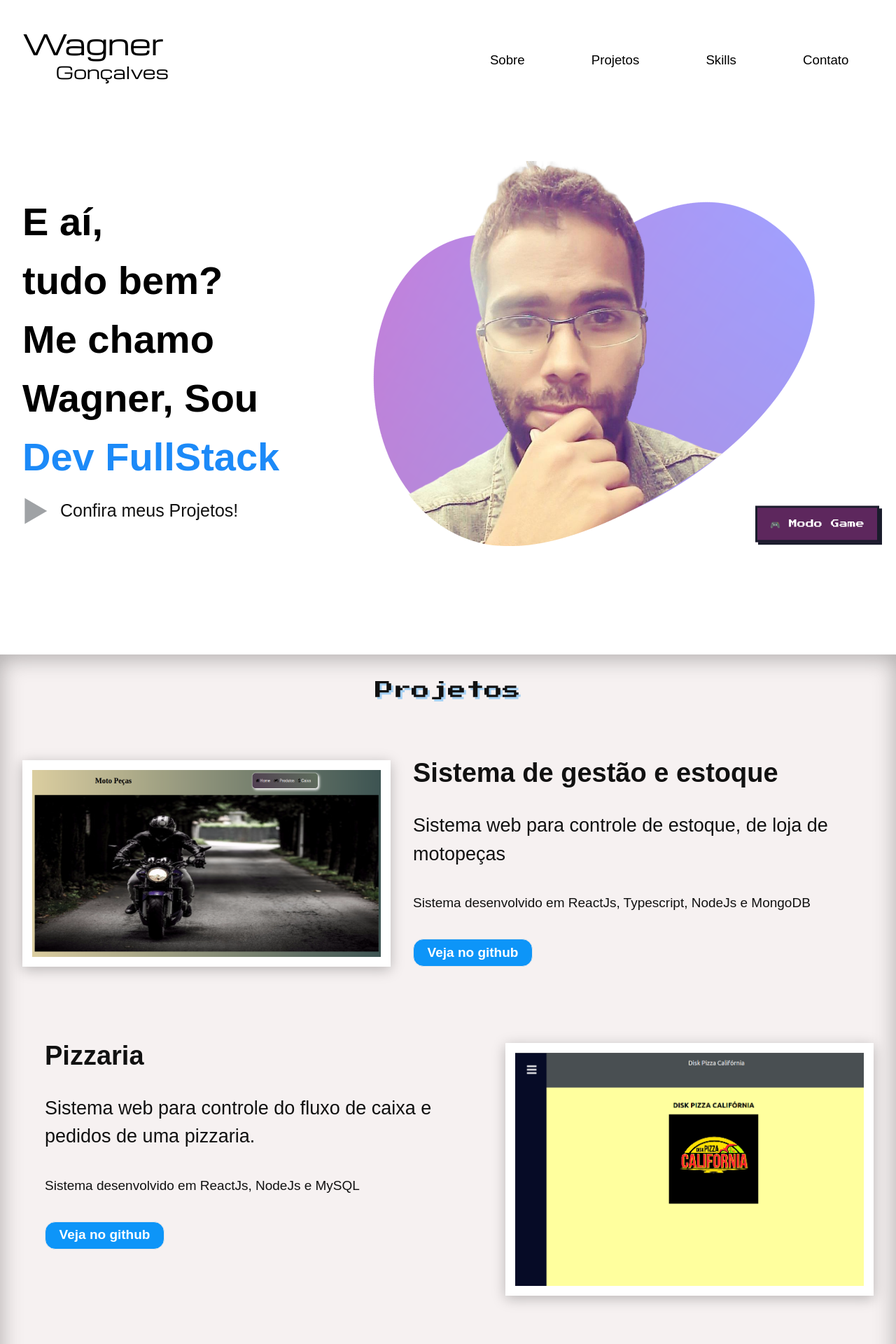
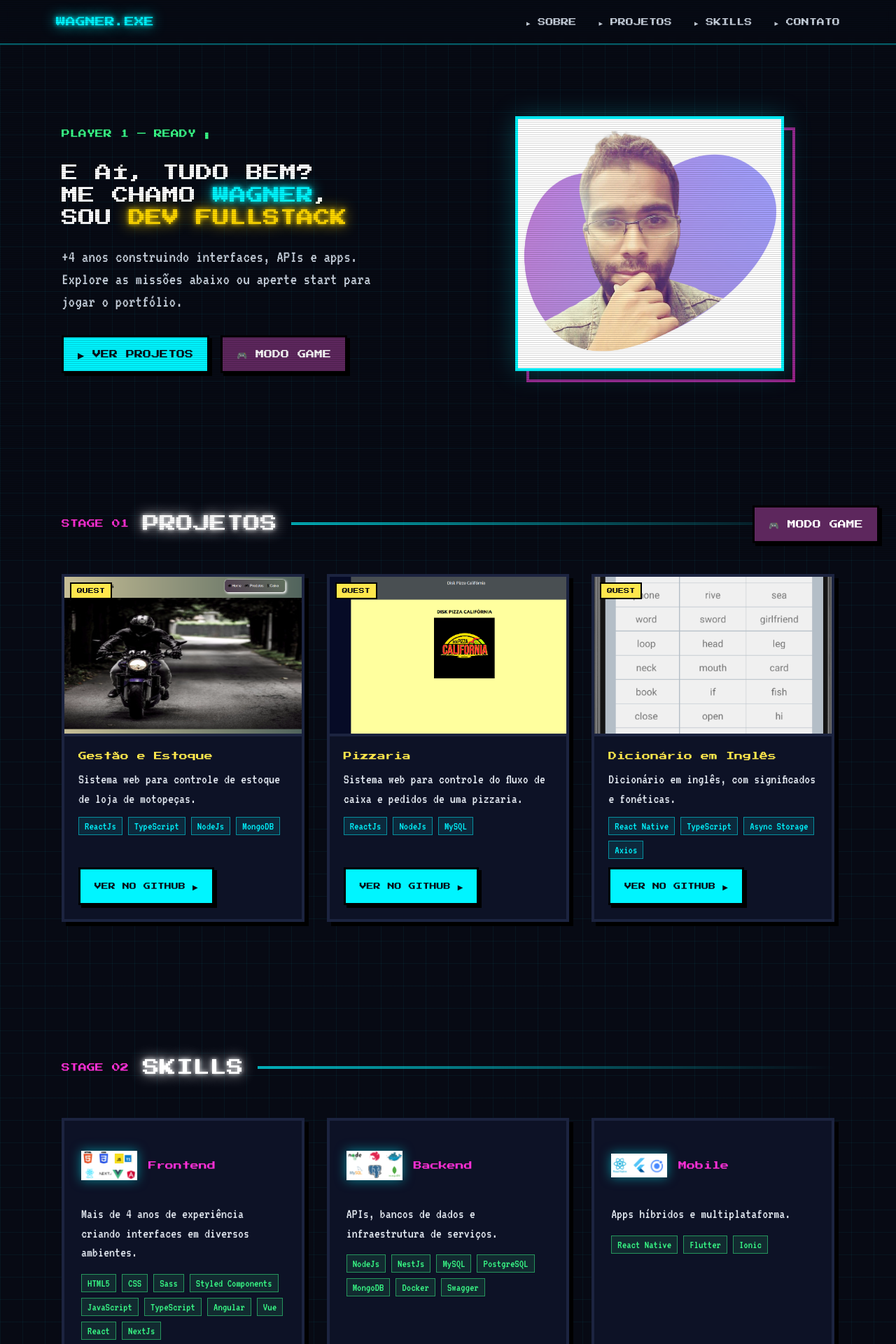
Before and after one commit to WagnerTerry/portfolio, a React (Vite) app: page / in a window 1280 px wide. Shown: the top 1920 px of the page at 70% size. Built offline with nearby package versions, Linux system fonts and the light colour scheme.

Commit message:
feat: enhance portfolio with new styles and components; update font styles, improve layout, and add tech stack display for projects and skills

```diff
--- a/index.html
+++ b/index.html
@@ -3,7 +3,7 @@
   <head>
     <meta charset="UTF-8" />
     <link rel="icon" type="image/svg+xml" href="/notebook.png" />
-    <link href="https://fonts.googleapis.com/css2?family=Michroma&family=Press+Start+2P&display=swap" rel="stylesheet">
+    <link href="https://fonts.googleapis.com/css2?family=Michroma&family=Press+Start+2P&family=VT323&display=swap" rel="stylesheet">
     <meta name="viewport" content="width=device-width, initial-scale=1.0" />
     <title>Portfólio Wagner Gonçalves</title>
   </head>
--- a/src/App.tsx
+++ b/src/App.tsx
@@ -1,4 +1,3 @@
-import Play from "../src/assets/play.svg";
 import Profile from "../src/assets/profile.png";
 import Motorcycle from "../src/assets/motorcycle-cover.png";
 import DiskPizza from "../src/assets/disk-pizza.png";
@@ -7,16 +6,34 @@ import StackFrontend from "../src/assets/stack-frontend.svg";
 import StackBackend from "../src/assets/stack-backend.svg";
 import StackMobile from "../src/assets/stack-mobile.svg";
 import PhotoContact from "../src/assets/photo-contact.jpeg";
-import Linkedin from "../src/assets/linkedin.jpeg";
-import Github from "../src/assets/github.png";
-import CurriculumIcon from "../src/assets/icone-curriculo.png";
-import Curriculum from "../src/data/curriculo do Wagner.pdf";
+import Curriculum from "./data/curriculo do Wagner.pdf";
 
 import { useState } from "react";
 
 import { Project } from "./components/Project";
 import { Skills } from "./components/Skills";
 import { GameMode } from "./game/GameMode";
+
+const NAV_LINKS = [
+  { href: "#about", label: "SOBRE" },
+  { href: "#projects", label: "PROJETOS" },
+  { href: "#skills", label: "SKILLS" },
+  { href: "#contact", label: "CONTATO" },
+];
+
+function SectionTitle(props: { stage: string; title: string }) {
+  return (
+    <div className="flex items-center gap-3 sm:gap-5 mb-10 sm:mb-14">
+      <span className="font-press-start text-neon-magenta text-[9px] sm:text-xs shrink-0">
+        {props.stage}
+      </span>
+      <h2 className="font-press-start text-white neon-text text-base sm:text-2xl m-0 shrink-0">
+        {props.title}
+      </h2>
+      <div className="flex-1 h-1 min-w-8 bg-gradient-to-r from-neon-cyan/70 to-transparent" />
+    </div>
+  );
+}
 
 function App() {
   const [gameMode, setGameMode] = useState(false);
@@ -26,226 +43,227 @@ function App() {
   }
 
   return (
-    <div>
+    <div className="scanlines min-h-screen">
       <button
-        className="fixed right-6 bottom-6 z-[100] font-press-start text-[12px] text-white bg-game-purple border-[3px] border-game-dark shadow-[4px_4px_0_#1a1c2c] px-[18px] py-[14px] cursor-pointer animate-game-pulse hover:bg-game-red active:translate-x-[3px] active:translate-y-[3px] active:shadow-[1px_1px_0_#1a1c2c]"
+        className="fixed right-4 bottom-4 sm:right-6 sm:bottom-6 z-[100] pixel-btn bg-game-purple text-white animate-game-pulse hover:bg-game-red"
         onClick={() => setGameMode(true)}
         title="Jogue o portfólio em modo game!"
       >
-        🎮 Modo Game
+        🎮 MODO GAME
       </button>
 
-      <div id="about" className="p-8">
-        <header className="flex justify-between items-center flex-wrap max-[750px]:flex-col max-[750px]:items-center max-[750px]:mb-8">
-          <div className="flex items-end text-black font-michroma flex-col">
-            <strong className="text-[30pt] font-normal max-[450px]:text-[22pt]">
-              Wagner
-            </strong>
-            <strong className="text-[18pt] font-normal -mt-2 -mr-1.5 max-[450px]:text-[14pt]">
-              Gonçalves
-            </strong>
-          </div>
-
-          <nav className="w-[48%] max-[750px]:w-auto">
-            <ul className="list-none flex justify-around gap-6 m-0 p-0 text-[14pt] mt-5">
-              <li>
+      <header className="fixed top-0 inset-x-0 z-50 bg-hud-bg/90 backdrop-blur border-b-2 border-neon-cyan/40">
+        <div className="max-w-6xl mx-auto px-4 py-3 sm:py-4 flex flex-wrap items-center justify-between gap-x-6 gap-y-2">
           <a
             href="#about"
-                  className="no-underline text-black hover:text-[#09e1bd]"
+            className="font-press-start text-neon-cyan neon-text text-xs sm:text-sm no-underline"
           >
-                  Sobre
+            WAGNER.EXE
+          </a>
+          <nav>
+            <ul className="flex flex-wrap gap-x-4 gap-y-2 sm:gap-x-8 list-none m-0 p-0">
+              {NAV_LINKS.map((link) => (
+                <li key={link.href}>
+                  <a
+                    href={link.href}
+                    className="font-press-start text-[9px] sm:text-[11px] no-underline text-slate-300 transition-colors hover:text-neon-yellow"
+                  >
+                    ▸ {link.label}
                   </a>
                 </li>
-              <li>
-                <a
-                  href="#projects"
-                  className="no-underline text-black hover:text-[#09e1bd]"
-                >
-                  Projetos
-                </a>
-              </li>
-              <li>
-                <a
-                  href="#skills"
-                  className="no-underline text-black hover:text-[#09e1bd]"
-                >
-                  Skills
-                </a>
-              </li>
-              <li>
-                <a
-                  href="#contact"
-                  className="no-underline text-black hover:text-[#09e1bd]"
-                >
-                  Contato
-                </a>
-              </li>
+              ))}
             </ul>
           </nav>
+        </div>
       </header>
 
-        <div className="mt-20 flex items-center max-[750px]:flex-col">
-          <div className="w-[40%] max-[750px]:w-full max-[750px]:text-center">
-            <span className="text-black text-[56px] font-bold max-[750px]:text-[40px] max-[450px]:text-[30px]">
-              E aí, <br />
-              tudo bem? <br />
-              Me chamo <br />
-              Wagner, Sou <br />
-              <strong className="text-[#1c8af8]">Dev FullStack</strong>
+      <main className="max-w-6xl mx-auto px-4 sm:px-6">
+        <section
+          id="about"
+          className="scroll-mt-28 pt-32 sm:pt-44 pb-16 sm:pb-24 grid gap-12 md:grid-cols-2 items-center"
+        >
+          <div className="text-center md:text-left">
+            <p className="font-press-start text-neon-green text-[10px] sm:text-xs mb-6 sm:mb-8">
+              PLAYER 1 — READY <span className="animate-game-blink">▮</span>
+            </p>
+            <h1 className="font-press-start text-white text-base sm:text-xl lg:text-2xl leading-[2] m-0">
+              E AÍ, TUDO BEM?
+              <br />
+              ME CHAMO{" "}
+              <span className="text-neon-cyan neon-text">WAGNER</span>,
+              <br />
+              SOU{" "}
+              <span className="text-[#ffd700] neon-text">
+                DEV FULLSTACK
               </span>
-
-            <div className="flex items-center mt-4 cursor-pointer max-[750px]:justify-center">
-              <img
-                src={Play}
-                alt="Ícone para ver os projetos."
-                className="w-[38px] h-[38px]"
-              />
-              <span className="text-[25px] font-normal ml-4 max-[450px]:text-[18px]">
-                Confira meus Projetos!
-              </span>
+            </h1>
+            <p className="mt-6 text-xl sm:text-2xl text-slate-300 max-w-md mx-auto md:mx-0">
+              +4 anos construindo interfaces, APIs e apps. Explore as missões
+              abaixo ou aperte start para jogar o portfólio.
+            </p>
+            <div className="mt-8 flex flex-wrap justify-center md:justify-start gap-4">
+              <a href="#projects" className="pixel-btn bg-neon-cyan text-hud-bg">
+                ▶ VER PROJETOS
+              </a>
+              <button
+                className="pixel-btn bg-game-purple text-white hover:bg-game-red"
+                onClick={() => setGameMode(true)}
+              >
+                🎮 MODO GAME
+              </button>
             </div>
           </div>
 
-          <div className="flex-1 text-center max-[750px]:w-full max-[750px]:mt-8">
-            <img src={Profile} alt="Foto de perfil" className="max-w-full" />
+          <div className="relative justify-self-center animate-neon-float">
+            <div
+              aria-hidden
+              className="absolute inset-0 border-4 border-neon-magenta/60 translate-x-3 translate-y-3 sm:translate-x-4 sm:translate-y-4"
+            />
+            <img
+              src={Profile}
+              alt="Foto de perfil"
+              className="relative block w-64 sm:w-80 lg:w-96 max-w-full border-4 border-neon-cyan bg-hud-panel shadow-[0_0_35px_rgba(0,245,255,0.25)]"
+            />
           </div>
-        </div>
-      </div>
+        </section>
 
-      <div
-        id="projects"
-        className="mt-20 bg-[#f6f1f1] shadow-[inset_0px_5px_32px_rgba(0,0,0,0.3)] transition-shadow duration-300 ease-in-out p-8"
-      >
-        <h1 className="text-center font-press-start text-[26px] max-[750px]:text-[18pt] max-[450px]:text-[14pt] [text-shadow:3px_3px_0_rgba(13,149,248,0.35)]">
-          Projetos
-        </h1>
-
-        <div className="mt-20">
+        <section id="projects" className="scroll-mt-28 py-16 sm:py-24">
+          <SectionTitle stage="STAGE 01" title="PROJETOS" />
+          <div className="grid gap-8 md:grid-cols-2 lg:grid-cols-3">
             <Project
-            className="flex justify-around mb-[109px] max-[750px]:flex-col max-[750px]:items-center"
-            title="Sistema de gestão e estoque"
-            subtitle="Sistema web para controle de estoque, de loja de motopeças"
+              title="Gestão e Estoque"
+              subtitle="Sistema web para controle de estoque de loja de motopeças."
               image={Motorcycle}
               alt="Imagem do sistema de motopeças"
-            developed="Sistema desenvolvido em ReactJs, Typescript, NodeJs e MongoDB"
+              techs={["ReactJs", "TypeScript", "NodeJs", "MongoDB"]}
               link="https://github.com/WagnerTerry/moto-pecas-projeto"
             />
-
             <Project
-            className="flex justify-around mb-[109px] flex-row-reverse max-[750px]:flex-col max-[750px]:items-center"
               title="Pizzaria"
               subtitle="Sistema web para controle do fluxo de caixa e pedidos de uma pizzaria."
               image={DiskPizza}
               alt="Imagem do sistema de pizzaria"
-            developed="Sistema desenvolvido em ReactJs, NodeJs e MySQL"
+              techs={["ReactJs", "NodeJs", "MySQL"]}
               link="https://github.com/WagnerTerry/new_disk_pizza"
             />
-
             <Project
-            className="flex justify-around mb-[109px] max-[750px]:flex-col max-[750px]:items-center"
               title="Dicionário em Inglês"
-            subtitle="Dicionário em inglês , com significados e fonéticas. "
+              subtitle="Dicionário em inglês, com significados e fonéticas."
               image={Dictionary}
               alt="Imagem do projeto dicionário"
-            developed="Sistema desenvolvido em React Native, Typescript, Async Storage e Axios"
+              techs={["React Native", "TypeScript", "Async Storage", "Axios"]}
               link="https://github.com/WagnerTerry/challenge-coodesh-mobile"
             />
           </div>
-      </div>
+        </section>
 
-      <div id="skills" className="mt-10 bg-white p-8">
-        <h1 className="text-center font-press-start text-[26px] max-[750px]:text-[18pt] max-[450px]:text-[14pt] [text-shadow:3px_3px_0_rgba(13,149,248,0.35)]">
-          Skills
-        </h1>
-
-        <div className="mt-20">
+        <section id="skills" className="scroll-mt-28 py-16 sm:py-24">
+          <SectionTitle stage="STAGE 02" title="SKILLS" />
+          <div className="grid gap-8 md:grid-cols-2 lg:grid-cols-3">
             <Skills
-            className="flex justify-around items-center mb-[109px] max-[750px]:flex-col"
-            title="Frontend Developer"
-            subtitle={`Sou Desenvolvedor com mais de 4 anos de experiência trabalhando em diversos ambientes, como: \n
-             HTML5, CSS, Sass, Styled Components, Javascript, Typescript,
-             Angular, Vue, React, NextJs`}
+              title="Frontend"
+              description="Mais de 4 anos de experiência criando interfaces em diversos ambientes."
+              techs={[
+                "HTML5",
+                "CSS",
+                "Sass",
+                "Styled Components",
+                "JavaScript",
+                "TypeScript",
+                "Angular",
+                "Vue",
+                "React",
+                "NextJs",
+              ]}
               image={StackFrontend}
               alt="Stacks Frontend"
             />
-
             <Skills
-            className="flex justify-around items-center mb-[109px] flex-row-reverse max-[750px]:flex-col"
-            title="Backend Developer"
-            subtitle="NodeJs, NestJs, MySQL, PostgreSQL, MongoDB, Docker, Swagger"
+              title="Backend"
+              description="APIs, bancos de dados e infraestrutura de serviços."
+              techs={[
+                "NodeJs",
+                "NestJs",
+                "MySQL",
+                "PostgreSQL",
+                "MongoDB",
+                "Docker",
+                "Swagger",
+              ]}
               image={StackBackend}
               alt="Stacks Backend"
             />
-
             <Skills
-            className="flex justify-around items-center mb-[109px] max-[750px]:flex-col"
-            title="Mobile Developer"
-            subtitle="React Native, Flutter e Ionic"
+              title="Mobile"
+              description="Apps híbridos e multiplataforma."
+              techs={["React Native", "Flutter", "Ionic"]}
               image={StackMobile}
               alt="Stacks Mobile"
             />
           </div>
-      </div>
+        </section>
 
+        <section id="contact" className="scroll-mt-28 py-16 sm:py-24">
+          <SectionTitle stage="FINAL BOSS" title="CONTATO" />
+          <div className="bg-hud-panel border-4 border-hud-line shadow-[8px_8px_0_#000] p-6 sm:p-10 grid gap-10 md:grid-cols-[minmax(0,420px)_1fr] items-center">
+            <div className="relative justify-self-center md:justify-self-start w-full max-w-[420px]">
               <div
-        id="contact"
-        className="mt-20 bg-[#f6f1f1] shadow-[inset_0px_5px_32px_rgba(0,0,0,0.3)] transition-shadow duration-300 ease-in-out p-8"
-      >
-        <h1 className="text-center font-press-start text-[26px] max-[750px]:text-[18pt] max-[450px]:text-[14pt] [text-shadow:3px_3px_0_rgba(13,149,248,0.35)]">
-          Contato
-        </h1>
-
-        <div className="mt-[120px]">
-          <div className="flex justify-around mb-[109px] max-[750px]:flex-col max-[750px]:items-center">
-            <div className="border-[14px] border-[#0d95f8] shadow-[0px_4px_18px_0px_rgba(0,0,0,0.25)] shrink-0 max-w-[526px] max-[750px]:max-w-full max-[750px]:w-full">
+                aria-hidden
+                className="absolute inset-0 border-4 border-neon-cyan/50 translate-x-3 translate-y-3"
+              />
               <img
                 src={PhotoContact}
                 alt="Foto de contato"
-                className="flex w-full h-full max-w-[550px] max-h-[400px]"
+                className="relative block w-full border-4 border-neon-magenta object-cover"
               />
             </div>
-            <div className="px-8 flex flex-col justify-around max-[750px]:mt-8 max-[750px]:px-4 max-[750px]:w-full">
-              <strong className="text-[56px] font-bold max-[750px]:text-[36px] max-[450px]:text-[28px]">
-                Vamos tomar um{" "}
-                <span className="text-[56px] text-[#0d95f8] max-[750px]:text-[36px] max-[450px]:text-[28px]">
-                  Café?
-                </span>
-              </strong>
-              <br />
-              <span className="text-[27px] leading-[40px] max-[750px]:text-[20px]">
-                21 974841079 <br /> goncalveswagner15@gmail.com
-              </span>
-              <br />
-              <div className="flex justify-around items-center">
+
+            <div className="flex flex-col gap-6 text-center md:text-left">
+              <h3 className="font-press-start text-white text-sm sm:text-lg leading-[2] m-0">
+                VAMOS TOMAR UM{" "}
+                <span className="text-neon-yellow neon-text">CAFÉ?</span>
+              </h3>
+              <div className="text-xl sm:text-2xl text-slate-300 leading-relaxed">
+                <p className="m-0">📟 21 97484-1079</p>
+                <p className="m-0 break-all">✉ goncalveswagner15@gmail.com</p>
+              </div>
+              <div className="flex flex-wrap justify-center md:justify-start gap-4">
                 <a
-                  href={"https://www.linkedin.com/in/wagner-sgonçalves"}
+                  href="https://www.linkedin.com/in/wagner-sgonçalves"
                   target="_blank"
+                  rel="noreferrer"
+                  className="pixel-btn bg-[#0077b5] text-white"
                 >
-                  <img
-                    src={Linkedin}
-                    alt="Ver perfil no Linkedin"
-                    className="max-w-[80px]"
-                  />
+                  LINKEDIN
                 </a>
-                <a href={"https://github.com/WagnerTerry"} target="_blank">
-                  <img src={Github} alt="Ver Github" className="max-w-[80px]" />
+                <a
+                  href="https://github.com/WagnerTerry"
+                  target="_blank"
+                  rel="noreferrer"
+                  className="pixel-btn bg-[#24292e] text-white"
+                >
+                  GITHUB
                 </a>
                 <a
                   href={Curriculum}
                   download="Currículo do Wagner"
                   rel="noreferrer"
+                  className="pixel-btn bg-neon-green text-hud-bg"
                 >
-                  <img
-                    src={CurriculumIcon}
-                    alt="Baixar Currículo"
-                    className="max-w-[80px]"
-                  />
+                  CURRÍCULO ⬇
                 </a>
               </div>
             </div>
           </div>
-        </div>
-      </div>
+        </section>
+      </main>
+
+      <footer className="border-t-2 border-neon-cyan/30 py-8 px-4 text-center">
+        <p className="font-press-start text-[8px] sm:text-[10px] text-slate-400 m-0 leading-loose">
+          © 2026 WAGNER GONÇALVES — INSERT COIN TO CONTINUE{" "}
+          <span className="animate-game-blink">▮</span>
+        </p>
+      </footer>
     </div>
   );
 }
--- a/src/components/Project/index.tsx
+++ b/src/components/Project/index.tsx
@@ -2,35 +2,49 @@ type IProject = {
   image: string;
   title: string;
   subtitle: string;
-  developed: string;
+  techs: string[];
   link: string;
-  className: string;
   alt: string;
 };
 
 export const Project = (props: IProject) => (
-  <div className={props.className}>
-    <div className="border-[14px] border-white shadow-[0px_4px_18px_0px_rgba(0,0,0,0.25)] shrink-0 max-w-[526px] max-[750px]:max-w-full max-[750px]:w-full">
+  <article className="group flex flex-col bg-hud-panel border-4 border-hud-line shadow-[6px_6px_0_#000] transition-colors hover:border-neon-cyan/70">
+    <div className="relative border-b-4 border-hud-line bg-black overflow-hidden">
       <img
         src={props.image}
         alt={props.alt}
-        className="flex w-full h-full max-w-[550px] max-h-[400px]"
+        className="w-full h-48 sm:h-56 object-cover transition-transform duration-300 group-hover:scale-105"
       />
+      <span className="absolute top-2 left-2 font-press-start text-[8px] text-hud-bg bg-neon-yellow px-2 py-1 border-2 border-black">
+        QUEST
+      </span>
     </div>
-    <div className="px-8 flex flex-col max-[750px]:mt-4 max-[750px]:px-4">
-      <strong className="text-[38px] font-bold leading-[37px] max-[750px]:text-[28px]">
+
+    <div className="flex flex-col flex-1 gap-3 p-5">
+      <h3 className="font-press-start text-neon-yellow text-[11px] sm:text-xs leading-relaxed">
         {props.title}
-      </strong>
-      <br />
-      <span className="text-[27px] max-[750px]:text-[20px]">{props.subtitle}</span>
-      <br />
-      <span className="text-[19px]">{props.developed}</span>
-      <br />
-      <a href={props.link} target="_blank">
-        <button className="rounded-[15px] border border-solid bg-[#0d95f8] w-[171px] h-[40px] text-white text-center text-[19px] font-bold cursor-pointer">
-          Veja no github
-        </button>
+      </h3>
+      <p className="text-xl leading-snug text-slate-200">{props.subtitle}</p>
+
+      <ul className="flex flex-wrap gap-2 list-none p-0 m-0">
+        {props.techs.map((tech) => (
+          <li
+            key={tech}
+            className="text-base leading-none text-neon-cyan border border-neon-cyan/50 bg-neon-cyan/10 px-2 py-1"
+          >
+            {tech}
+          </li>
+        ))}
+      </ul>
+
+      <a
+        href={props.link}
+        target="_blank"
+        rel="noreferrer"
+        className="pixel-btn mt-auto bg-neon-cyan text-hud-bg text-[9px] sm:text-[10px] self-start"
+      >
+        VER NO GITHUB ▶
       </a>
     </div>
-  </div>
+  </article>
 );
--- a/src/components/Skills/index.tsx
+++ b/src/components/Skills/index.tsx
@@ -1,29 +1,38 @@
 type ISkills = {
   image: string;
   title: string;
-  subtitle: string;
-  className: string;
+  description?: string;
+  techs: string[];
   alt: string;
 };
 
 export const Skills = (props: ISkills) => (
-  <div className={props.className}>
-    <div className="max-w-[526px] max-[750px]:max-w-full max-[750px]:w-full">
+  <article className="flex flex-col gap-4 bg-hud-panel border-4 border-hud-line shadow-[6px_6px_0_#000] p-6 transition-colors hover:border-neon-magenta/70">
+    <div className="flex items-center gap-4">
       <img
         src={props.image}
         alt={props.alt}
-        className="flex w-full h-full max-w-[550px] max-h-[400px]"
+        className="w-16 h-16 sm:w-20 sm:h-20 object-contain shrink-0 [filter:drop-shadow(0_0_8px_rgba(0,245,255,0.5))]"
       />
+      <h3 className="font-press-start text-neon-magenta text-[11px] sm:text-xs leading-relaxed">
+        {props.title}
+      </h3>
     </div>
-    <div className="px-8 flex flex-col max-[750px]:mt-4 max-[750px]:px-4">
-      <strong className="text-[38px] font-bold leading-[37px] max-[750px]:text-[28px]">
-        {props.title}
-      </strong>
-      <br />
-      <span className="text-[27px] whitespace-pre-line max-[750px]:text-[20px]">
-        {props.subtitle}
-      </span>
-      <br />
-    </div>
-  </div>
+
+
+{props.description && (
+      <p className="m-0 text-xl leading-snug text-slate-200">{props.description}</p>
+    )}
+
+    <ul className="flex flex-wrap gap-2 list-none p-0 m-0">
+      {props.techs.map((tech) => (
+        <li
+          key={tech}
+          className="text-base leading-none text-neon-green border border-neon-green/50 bg-neon-green/10 px-2 py-1"
+        >
+          {tech}
+        </li>
+      ))}
+    </ul>
+  </article>
 );
--- a/src/index.css
+++ b/src/index.css
@@ -9,13 +9,65 @@
 
   body {
     margin: 0;
-    font-size: 18pt;
-    font-family: Ubuntu, sans-serif;
-    background-color: #fff;
-    color: #111;
+    font-family: 'VT323', monospace;
+    font-size: 20px;
+    background-color: #070a14;
+    color: #dbe7ff;
+    background-image:
+      linear-gradient(rgba(0, 245, 255, 0.05) 1px, transparent 1px),
+      linear-gradient(90deg, rgba(0, 245, 255, 0.05) 1px, transparent 1px);
+    background-size: 32px 32px;
+  }
+
+  ::selection {
+    background: #ff2fd6;
+    color: #070a14;
+  }
+
+  ::-webkit-scrollbar {
+    width: 10px;
+  }
+
+  ::-webkit-scrollbar-track {
+    background: #070a14;
+  }
+
+  ::-webkit-scrollbar-thumb {
+    background: #1c2440;
+    border: 2px solid #070a14;
+  }
+
+  ::-webkit-scrollbar-thumb:hover {
+    background: #00f5ff;
   }
 
   .game-phaser canvas {
     image-rendering: pixelated;
   }
 }
+
+@layer components {
+  /* Overlay de scanlines para efeito de monitor CRT */
+  .scanlines::after {
+    content: "";
+    position: fixed;
+    inset: 0;
+    z-index: 90;
+    pointer-events: none;
+    background: repeating-linear-gradient(
+      to bottom,
+      rgba(0, 0, 0, 0.16) 0px,
+      rgba(0, 0, 0, 0.16) 1px,
+      transparent 1px,
+      transparent 3px
+    );
+  }
+
+  .neon-text {
+    text-shadow: 0 0 6px currentColor, 0 0 20px currentColor;
+  }
+
+  .pixel-btn {
+    @apply inline-flex items-center justify-center gap-2 font-press-start text-[10px] sm:text-xs px-5 py-4 border-[3px] border-black shadow-[4px_4px_0_#000] cursor-pointer no-underline select-none active:translate-x-[3px] active:translate-y-[3px] active:shadow-[1px_1px_0_#000];
+  }
+}
```
Also changed, not shown: tailwind.config.js (+13 -0 lines). Lines whose indentation alone changed are shown as unchanged.
